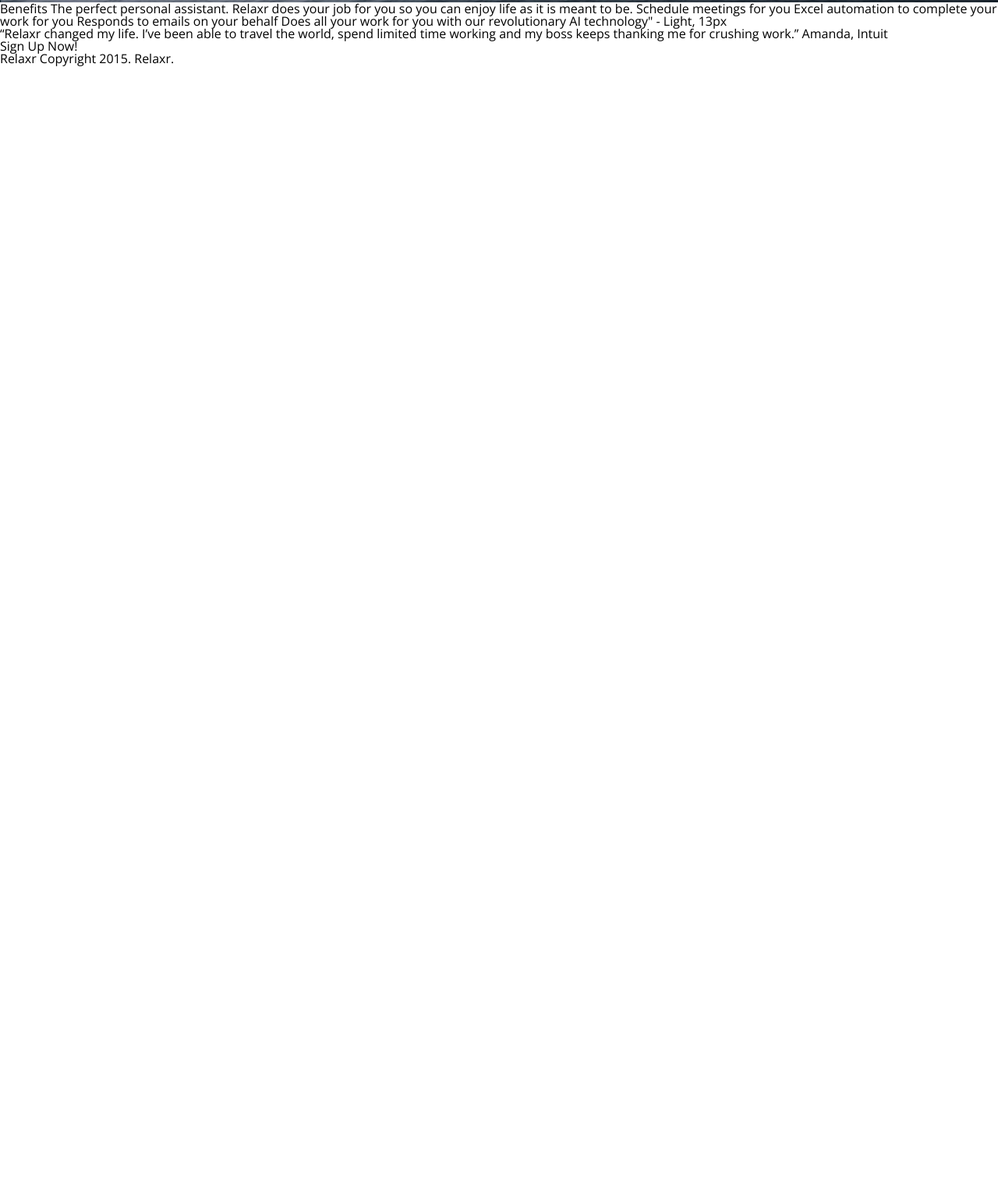
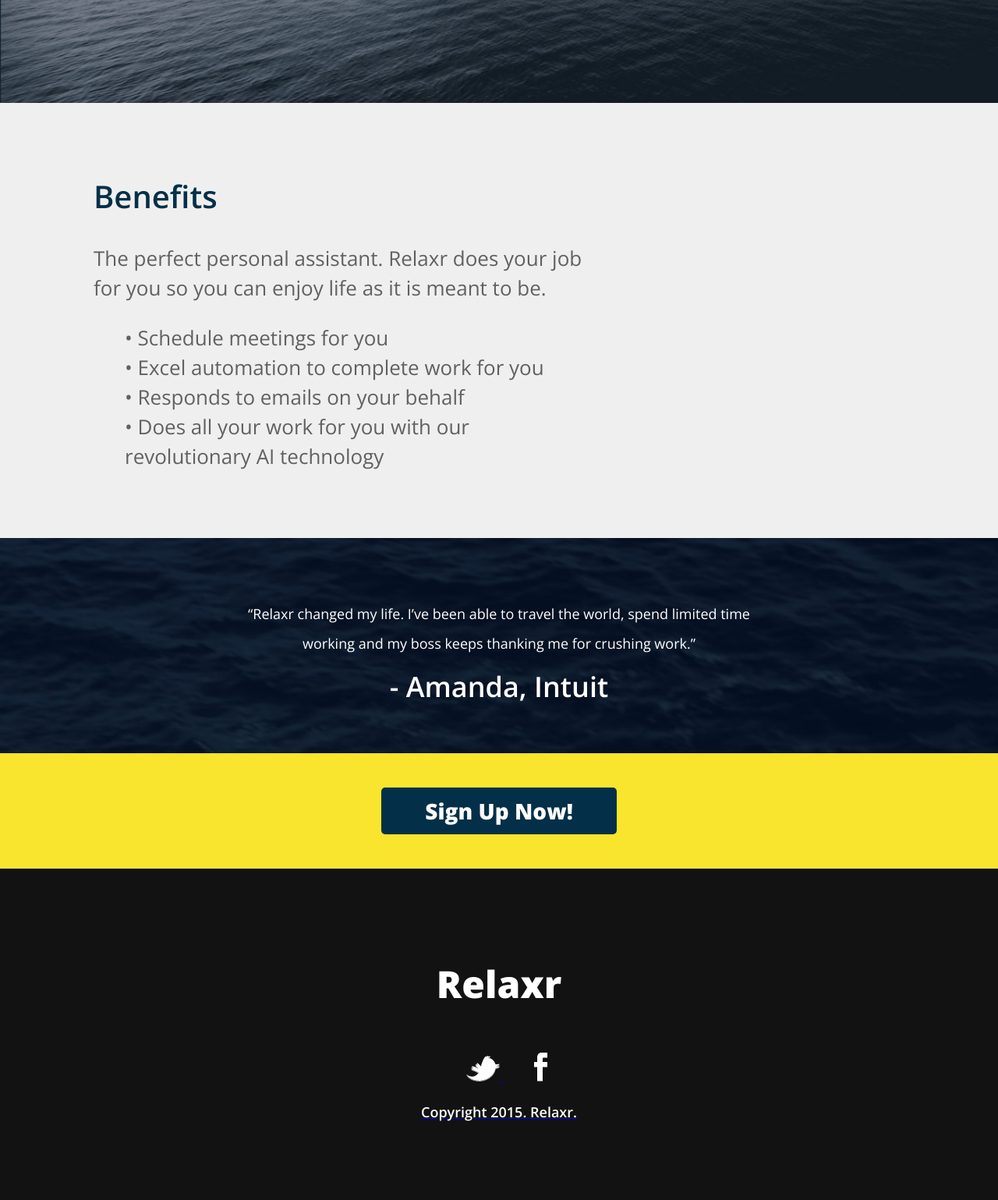
Before and after one commit to ChantelZapata/relaxr_landing_page, a plain HTML site: page index.html in a window 1280 px wide. Shown: the part 568-2107 px from the top of the page at 78% size. Before the commit the page ends 800 px from the top, so only its background shows below. Drawn offline with nearby package versions, Linux system fonts and the light colour scheme.

Commit message:
whole page roughly styled

```diff
--- a/css/style.css
+++ b/css/style.css
@@ -1,3 +1,9 @@
+* {
+  -moz-box-sizing: border-box; /* Firexfox */
+  -webkit-box-sizing: border-box; /* Safari/Chrome/iOS/Android */
+  box-sizing: border-box; /* IE */
+}
+
 body {
 	font-family: 'Open Sans', Arial, sans-serif;
 }
@@ -5,21 +11,118 @@ body {
 	background-image: url("../images/header_bg.jpg");
 	background-size: cover;
 	width: 100%;
-	height: 550px;
+	height: 700px;
+	margin: 0 auto;
+	padding-top: 20px;
+	text-align: center;
+}
+.header a:link, a:visited, a:hover, a:active {
+	color: #033048;
+	font-size: 28px;
+	font-weight: 800;
+	padding: 11px 56px 11px 56px;
+	background: #f9e42e;
+	border-radius: 5px;
+	text-decoration: none;
+	text-align: center;
+}
+.benefits {
+	padding-left: 120px;
+	padding-top: 60px;
+	padding-bottom: 60px;
+	background-color: #f0efef;
 }
 h1 {
-
+	font-weight: 800;
+	font-size: 48px;
+	color: #fff;
+	text-align: left;
+	padding-left: 120px;
 }
-
-/*
-Project Name: Relaxr Landing Page
-Author: Your Name
-Front End Developer @GA in NYC
-*/
-
-/* Box Model Hack */
-* {
-  -moz-box-sizing: border-box; /* Firexfox */
-  -webkit-box-sizing: border-box; /* Safari/Chrome/iOS/Android */
-  box-sizing: border-box; /* IE */
+h2 {
+	font-size: 48px;
+	font-weight: 600;
+	padding-top: 128px;
+	padding-bottom: 90px;
+	text-align: center;
+	color: #fff;
 }
+h3 {
+	font-size: 40px;
+	font-weight: 600;
+	color: #033048;
+}
+h4 {
+	font-weight: 800;
+	font-size: 48px;
+	color: #fff;
+}
+p {
+	font-size: 26px;
+	font-weight: 300;
+	color: #606161;
+	line-height: 38px;
+}
+ul {
+	font-size: 26px;
+	font-weight: 300;
+	color: #606161;
+	line-height: 38px;
+}
+.benefits p {
+	width: 640px;
+}
+.benefits ul {
+	width: 640px;
+}
+.quote {
+	background-image: url("../images/testimonial_bg.jpg");
+	background-size: cover;
+	width: 100%;
+	text-align: center;
+	padding: 60px 300px 60px 300px;
+	line-height: 36px;
+}
+.quote p {
+	color: #fff;
+	font-size: 18px;
+	font-weight: 300italic;
+}
+#attribution {
+	font-size: 36px;
+	font-weight: 600;
+	margin: 6px;
+}
+.bar {
+	background-color: #f9e42e;
+	padding-top: 60px;
+	padding-bottom: 60px;
+	text-align: center;
+	margin: 0 auto;
+}
+.bar a:link, a:visited, a:hover, a:active {
+	color: #fff;
+	font-size: 28px;
+	font-weight: 800;
+	padding: 11px 56px 11px 56px;
+	background: #033048;
+	border-radius: 5px;
+	text-decoration: none;
+	text-align: center;
+}
+.footer {
+	text-align: center;
+	background-color: #121212;
+	padding-top: 60px;
+	padding-bottom: 60px;
+	margin: 0 auto;
+}
+.footer p {
+	color: #fff;
+	font-size: 18px;
+	font-weight: 600;
+}
+.footer a {
+	padding-left: 20px;
+	padding-right: 20px;
+}
--- a/index.html
+++ b/index.html
@@ -9,7 +9,7 @@
 	<meta name="description" content="Relaxr Landing Page"/>
 	<meta name="keywords" content="relaxing, quotes from amanda, tech startup, email, reply, meetings, piece"/>
 	<meta name="author" content="Chantel Zapata"/>
-	<link href='https://fonts.googleapis.com/css?family=Open+Sans:300,300italic,600,800' rel='stylesheet' type='text/css'>
+	<link href='https://fonts.googleapis.com/css?family=Open+Sans:300italic,300,600,800' rel='stylesheet' type='text/css'>
 </head>
 
 <body>
@@ -20,24 +20,30 @@
 	<a target="_blank" href="https://www.blissworld.com/spa-landing">Get it Now</a>
 	<!-- I just selected a random link that was "relaxing" for now-->
 </div>
-<div>
-Benefits
-The perfect personal assistant. Relaxr does your job for you so you can enjoy life as it is meant to be.
-Schedule meetings for you
-Excel automation to complete your work for you
-Responds to emails on your behalf
-Does all your work for you with our revolutionary AI technology" - Light, 13px
+<div class="benefits">
+	<h3>Benefits</h3>
+	<p>The perfect personal assistant. Relaxr does your job for you so you can enjoy life as it is meant to be.</p>
+	<ul>
+		<li>• Schedule meetings for you</li>
+		<li>• Excel automation to complete work for you</li>
+		<li>• Responds to emails on your behalf</li>
+		<li>• Does all your work for you with our revolutionary AI technology</li>
+	</ul>
 </div>
-<div>
-“Relaxr changed my life. I’ve been able to travel the world, spend limited time working and my boss keeps thanking me for crushing work.”
-Amanda, Intuit
+<div class="quote">
+	<p>“Relaxr changed my life. I’ve been able to travel the world, spend limited time working and my boss keeps thanking me for crushing work.”</p>
+	<p id="attribution">- Amanda, Intuit</p>
 </div>
-<div>
-Sign Up Now!
+<div class="bar">
+	<a target="_blank" href="https://www.blissworld.com/spa-landing">Sign Up Now!</a>
+	<!-- I just selected a random link that was "relaxing" for now-->
 </div>
-<div>
-Relaxr
-Copyright 2015. Relaxr.
+<div class="footer">
+	<h4>Relaxr</h4>
+	<a href="https://twitter.com/"> <img src="images/twitter.png" alt="Twitter Icon">
+	<a href="https://facebook.com/"> <img src="images/facebook.png" alt="Facebook Icon">
+	<p>Copyright 2015. Relaxr.</p>
+</a>
 </div>
 
 </body>
```
Also changed, not shown: design_file.txt.
